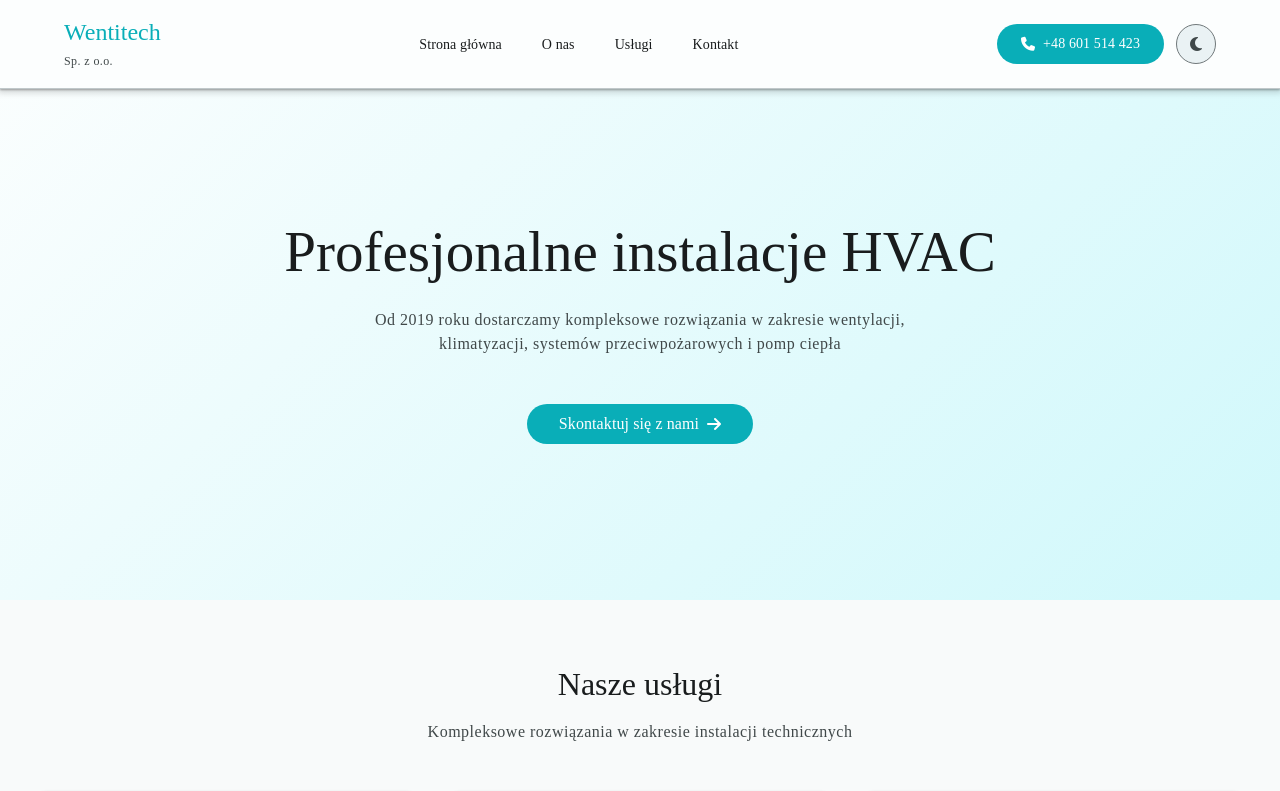
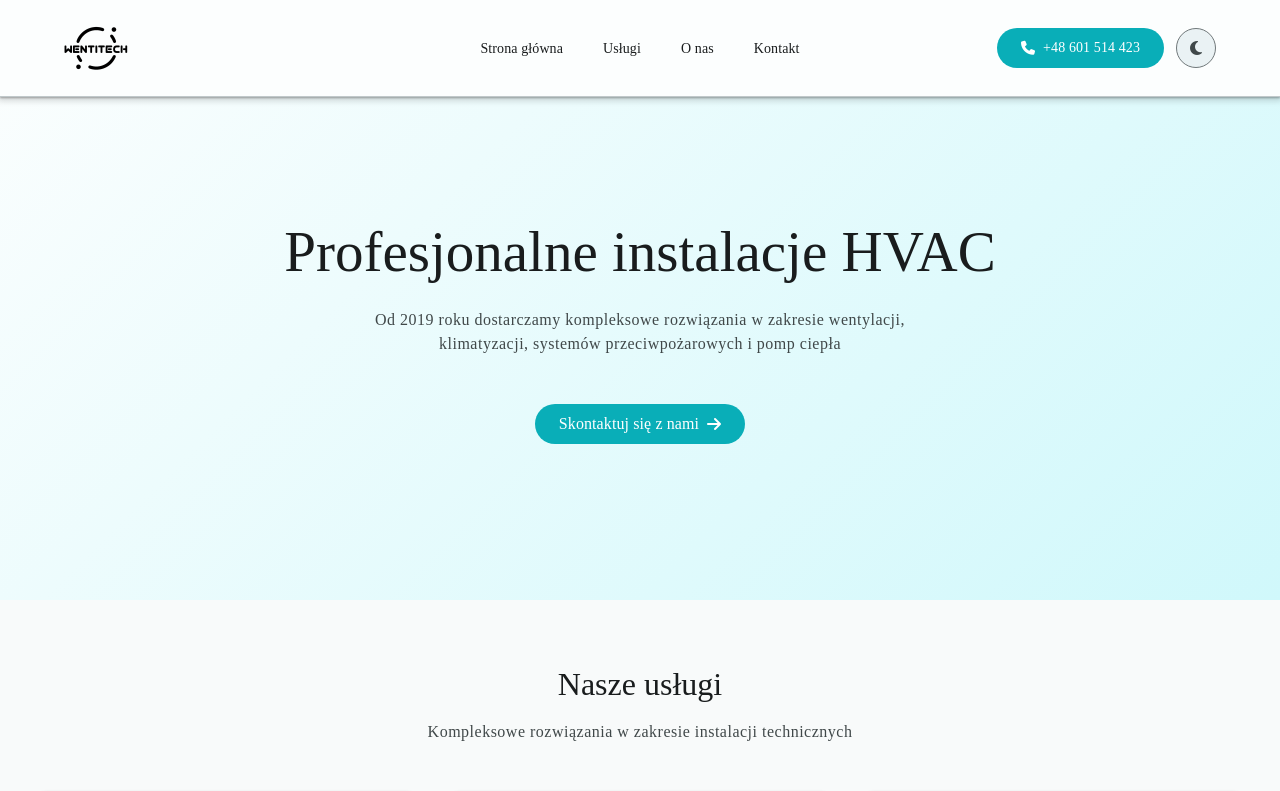
Before and after one commit to ppolanowski/wentitech, a Next.js app: page / in a window 1280 px wide. Shown: the top 791 px of the page. Built offline with nearby package versions, Linux system fonts and the light colour scheme.

Commit message:
style: align hero CTA height with header contact button (40px)

```diff
--- a/src/app/globals.css
+++ b/src/app/globals.css
@@ -1,3 +1,41 @@
+/* Flexbox header layout: logo | menu | phone+toggle */
+.flex-header {
+  display: flex;
+  align-items: center;
+  justify-content: space-between;
+  width: 100%;
+}
+.header__flex-left {
+  flex: 0 0 33%;
+  max-width: 33%;
+  display: flex;
+  align-items: center;
+  justify-content: flex-start;
+}
+.header__flex-center {
+  flex: 0 0 33%;
+  max-width: 33%;
+  display: flex;
+  justify-content: center;
+  align-items: center;
+}
+.header__flex-right {
+  flex: 0 0 33%;
+  max-width: 33%;
+  display: flex;
+  align-items: center;
+  justify-content: flex-end;
+  gap: 12px;
+}
+/* Logo color filter for dark mode */
+.header__logo-img {
+  transition: filter 0.3s;
+}
+html.dark .header__logo-img,
+body.dark .header__logo-img,
+[data-theme="dark"] .header__logo-img {
+  filter: brightness(0) invert(1);
+}
 :root {
   /* Material Design 3 Color System - Wentitech Brand */
 
@@ -431,9 +469,9 @@ html[data-theme="light"] {
   opacity: var(--md-sys-state-pressed-state-layer-opacity);
 }
 
-/* Material Design 3 Dark Theme */
+/* Material Design 3 Dark Theme (applies only when no explicit theme is set) */
 @media (prefers-color-scheme: dark) {
-  :root {
+  :root:not([data-theme]):not(.light):not(.dark) {
     /* Material Design 3 Semantic Color Tokens - Dark Theme */
     --md-sys-color-primary: var(--md-ref-palette-primary80);
     --md-sys-color-on-primary: var(--md-ref-palette-primary20);
@@ -638,15 +676,16 @@ p {
   margin: 0 0 16px 0;
 }
 
-a {
-  color: var(--md-sys-color-primary);
+
+.nav__link {
+  color: var(--md-sys-color-on-surface);
   text-decoration: none;
-  transition: color var(--md-sys-motion-duration-short4) var(--md-sys-motion-easing-standard);
-}
-
-a:hover {
-  color: var(--md-sys-color-primary);
-  text-decoration: underline;
+  transition: none;
+}
+
+.nav__link:hover {
+  color: var(--md-sys-color-on-surface);
+  text-decoration: none;
 }
 
 code,
@@ -883,6 +922,10 @@ pre code {
 textarea.form-control {
   font-family: var(--font-family-base);
   font-size: var(--font-size-base);
+  /* Allow only vertical resize; width stays responsive like other inputs */
+  resize: vertical;
+  overflow: auto;
+  min-height: 120px;
 }
 
 .form-control:focus {
@@ -1088,7 +1131,41 @@ textarea.form-control {
 
 .header__phone:hover {
   background: var(--color-primary);
-  color: var(--color-btn-primary-text);
+  /* keep the text color unchanged on hover to avoid visual shift */
+  color: inherit;
+}
+
+/* Ensure contact button text and icon never change color on hover/focus/active */
+.header__flex-right .header__phone,
+.header__flex-right .header__phone span,
+.header__flex-right .header__phone i {
+  color: var(--md-sys-color-on-primary);
+}
+
+.header__flex-right .header__phone:hover,
+.header__flex-right .header__phone:focus,
+.header__flex-right .header__phone:active {
+  color: var(--md-sys-color-on-primary);
+}
+
+/* Darken button by overlaying semi-transparent black on hover (approx. 33%) */
+.header__flex-right .header__phone {
+  position: relative;
+}
+.header__flex-right .header__phone::after {
+  content: '';
+  position: absolute;
+  inset: 0;
+  border-radius: inherit;
+  background: rgba(0,0,0,0.05);
+  opacity: 0;
+  pointer-events: none;
+  transition: opacity 160ms var(--md-sys-motion-easing-standard);
+}
+.header__flex-right .header__phone:hover::after,
+.header__flex-right .header__phone:focus::after,
+.header__flex-right .header__phone:active::after {
+  opacity: 1;
 }
 
 .mobile-menu-toggle {
@@ -1154,7 +1231,14 @@ textarea.form-control {
 
 .hero__cta {
   margin: 16px;
-  padding: 12px 32px;
+  /* match header contact button height and alignment */
+  height: 40px;
+  padding: 10px 24px;
+  display: inline-flex;
+  align-items: center;
+  justify-content: center;
+  gap: 8px;
+  box-sizing: border-box;
   font-size: 16px;
 }
 
@@ -1181,9 +1265,13 @@ textarea.form-control {
 
 .services__grid {
   display: grid;
-  grid-template-columns: repeat(auto-fit, minmax(320px, 1fr));
+  /* On wide screens, always three columns in a single row */
+  grid-template-columns: repeat(3, 1fr);
+  /* Make each grid cell share equal height within the row */
+  grid-auto-rows: 1fr;
   gap: 24px;
   margin-top: 48px;
+  align-items: stretch; /* ensure grid items stretch to same height */
 }
 
 /* Material Design 3 Service Cards */
@@ -1197,6 +1285,40 @@ textarea.form-control {
   position: relative;
   overflow: hidden;
   border: 1px solid var(--md-sys-color-outline-variant);
+  display: flex;
+  flex-direction: column;
+  align-items: stretch;
+  height: 100%; /* fill the grid cell so all cards match height */
+}
+
+/* Make inner parts layout consistently so all cards match height */
+.service-card__icon,
+.service-card__title {
+  flex: 0 0 auto;
+}
+
+/* Normalize spacing inside cards for consistent height calculation */
+.service-card__title {
+  margin: 0 0 16px;
+}
+
+.service-card__description {
+  flex: 1 1 auto;
+  margin: 0 0 16px;
+  /* ensure long text wraps and pushes CTA down */
+}
+
+/* Ensure paragraphs inside cards don't add unexpected margins */
+.service-card p {
+  margin: 0 0 16px;
+}
+
+/* If buttons are present in the card, push them to the bottom for alignment */
+.service-card .md-filled-button,
+.service-card .md-outlined-button,
+.service-card .service-card__cta {
+  margin-top: auto;
+  align-self: center; /* keep centered by default */
 }
 
 .service-card::before {
@@ -1560,7 +1682,7 @@ textarea.form-control {
   }
 
   .services__grid {
-    grid-template-columns: 1fr;
+  grid-template-columns: 1fr;
   }
 
   .features-grid {
--- a/src/components/Header.tsx
+++ b/src/components/Header.tsx
@@ -1,5 +1,6 @@
 'use client';
 
+import Image from 'next/image';
 import { useState, useEffect } from 'react';
 
 export default function Header() {
@@ -58,28 +59,54 @@ export default function Header() {
   };
 
   useEffect(() => {
-    // Sprawdź zapisany tryb ciemny przy ładowaniu
-    const savedDarkMode = localStorage.getItem('darkMode');
-    const prefersDark = window.matchMedia('(prefers-color-scheme: dark)').matches;
+    // Odczytaj stan z DOM ustawiony przez skrypt pre-hydration
+    const root = document.documentElement;
+    const hasDark = root.classList.contains('dark') || root.getAttribute('data-theme') === 'dark';
+    setIsDarkMode(hasDark);
+  }, []);
 
-    const shouldUseDarkMode = savedDarkMode === 'true' || (savedDarkMode === null && prefersDark);
+  // Synchronizacja trybu: system + inne karty (tylko gdy brak ręcznego wyboru)
+  useEffect(() => {
+    const mql = window.matchMedia('(prefers-color-scheme: dark)');
 
-    setIsDarkMode(shouldUseDarkMode);
-    if (shouldUseDarkMode) {
+    const applyTheme = (useDark: boolean) => {
+      setIsDarkMode(useDark);
+      if (useDark) {
         document.documentElement.classList.add('dark');
         document.body.classList.add('dark');
         document.documentElement.classList.remove('light');
         document.body.classList.remove('light');
         document.documentElement.setAttribute('data-theme', 'dark');
-      console.log('Dark mode initialized, classes:', document.documentElement.classList.toString());
       } else {
         document.documentElement.classList.remove('dark');
         document.body.classList.remove('dark');
         document.documentElement.classList.add('light');
         document.body.classList.add('light');
         document.documentElement.setAttribute('data-theme', 'light');
-      console.log('Light mode initialized, classes:', document.documentElement.classList.toString());
       }
+    };
+
+    const systemChange = (e: MediaQueryListEvent) => {
+      const manual = localStorage.getItem('darkMode');
+      if (manual === null) {
+        applyTheme(e.matches);
+      }
+    };
+
+    const storageChange = (e: StorageEvent) => {
+      if (e.key === 'darkMode') {
+        const val = e.newValue;
+        if (val === 'true') applyTheme(true);
+        if (val === 'false') applyTheme(false);
+      }
+    };
+
+    mql.addEventListener('change', systemChange);
+    window.addEventListener('storage', storageChange);
+    return () => {
+      mql.removeEventListener('change', systemChange);
+      window.removeEventListener('storage', storageChange);
+    };
   }, []);
 
   useEffect(() => {
@@ -96,21 +123,35 @@ export default function Header() {
   return (
     <header className="header">
       <div className="container">
-        <div className="header__content">
-          <div className="header__logo" onClick={handleLogoClick} style={{ cursor: 'pointer' }}>
-            <h1>Wentitech</h1>
-            <span className="header__tagline">Sp. z o.o.</span>
+        <div className="header__content flex-header">
+          {/* Left: Logo */}
+          <div className="header__flex-left">
+            <div className="header__logo" onClick={handleLogoClick} style={{ cursor: 'pointer', display: 'flex', alignItems: 'center' }}>
+              <Image
+                src="/assets/logo_black.png"
+                alt="Wentitech logo"
+                width={64}
+                height={64}
+                priority
+                className="header__logo-img"
+              />
+            </div>
           </div>
 
-          <nav className={`nav ${isMenuOpen ? 'nav--mobile-open' : ''}`}>
+          {/* Center: Menu */}
+          <div className="header__flex-center">
+            <nav className={`nav nav--center ${isMenuOpen ? 'nav--mobile-open' : ''}`}>
               <ul className="nav__list">
                 <li><a href="#home" className="nav__link" onClick={(e) => handleNavClick(e, '#home')}>Strona główna</a></li>
+                <li><a href="#services" className="nav__link" onClick={(e) => handleNavClick(e, '#services')}>Usługi</a></li>
                 <li><a href="#about" className="nav__link" onClick={(e) => handleNavClick(e, '#about')}>O nas</a></li>
-              <li><a href="#services" className="nav__link" onClick={(e) => handleNavClick(e, '#services')}>Usługi</a></li>
                 <li><a href="#contact" className="nav__link" onClick={(e) => handleNavClick(e, '#contact')}>Kontakt</a></li>
               </ul>
             </nav>
+          </div>
 
+          {/* Right: Phone and Dark Mode Toggle */}
+          <div className="header__flex-right">
             <div className="header__contact">
               <a href="tel:+48601514423" className="md-filled-button header__phone">
                 <i className="fas fa-phone"></i>
@@ -125,7 +166,9 @@ export default function Header() {
                 <i className={`fas ${isDarkMode ? 'fa-sun' : 'fa-moon'}`}></i>
               </button>
             </div>
+          </div>
 
+          {/* Mobile menu toggle stays outside flex for layout */}
           <button
             className="mobile-menu-toggle"
             aria-label="Menu"
```
Lines whose indentation alone changed are shown as unchanged.
